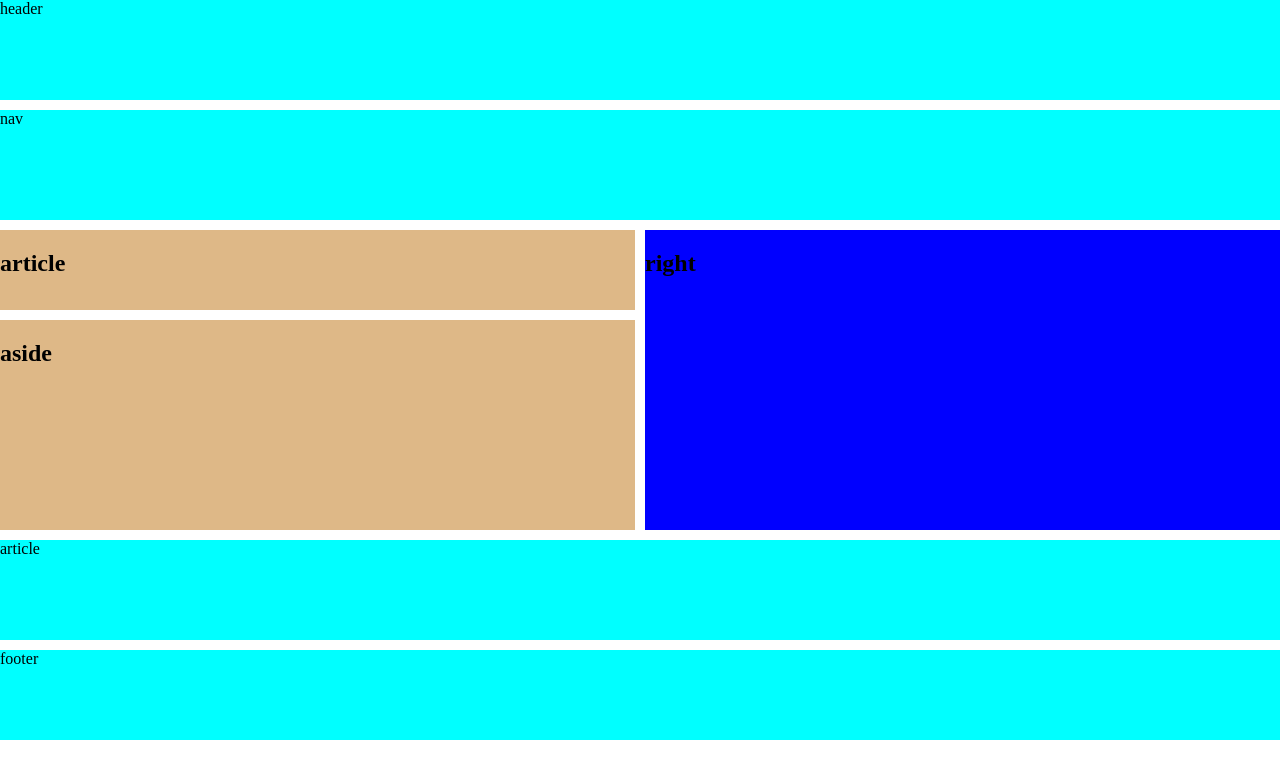
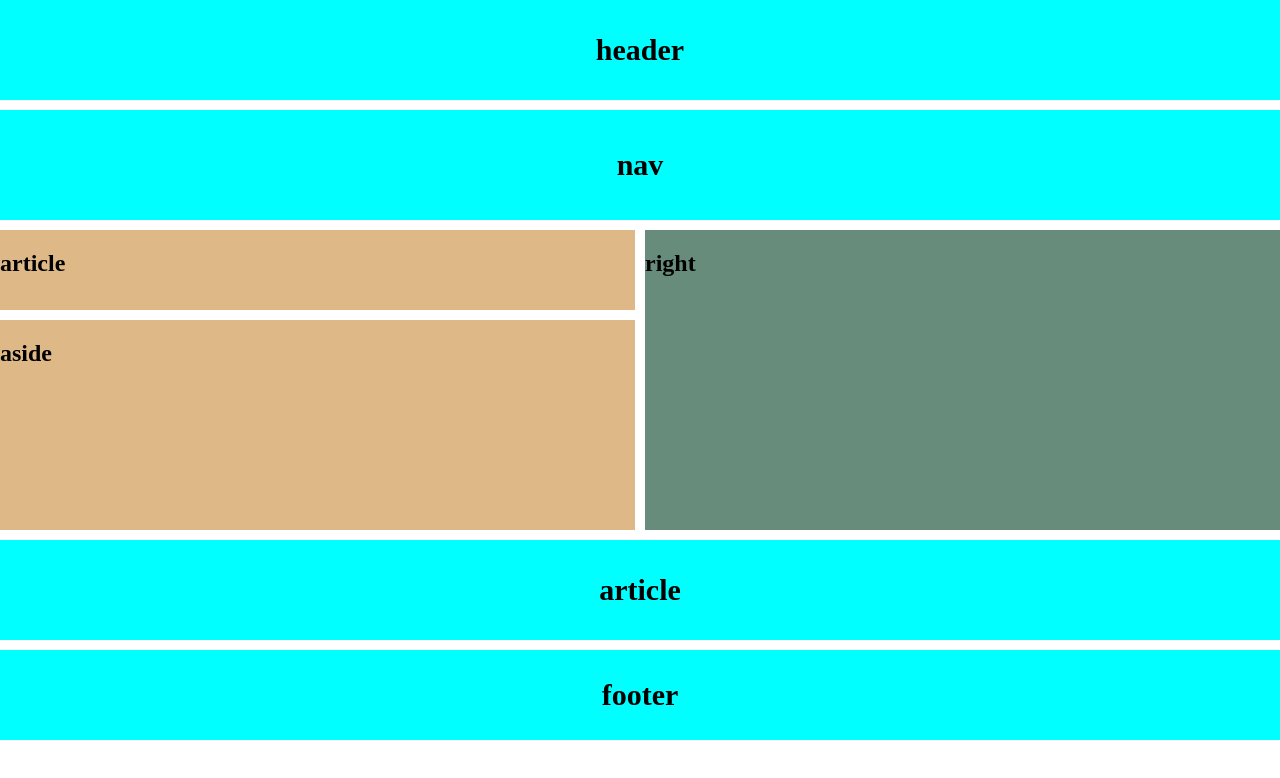
Before and after one commit to pranjal1-w/25VA151, a plain HTML site: page grid1.html in a window 1280 px wide. Drawn offline with Linux system fonts and the light colour scheme.

Commit message:
experiment 9

```diff
--- a/grid1.html
+++ b/grid1.html
@@ -20,11 +20,18 @@
             /* grid-template-columns:repeat(2,2fr) ; */
             grid-template-rows: 100px 110px 300px 100px 90px;
             gap: 10px;
+
         }
     .box {
         background-color: aqua;
      /* height: 300px; */
+     align-items: center;
+     justify-content: center;
+     font-size: 30px;
+     display: grid;
+     font-weight: bold;
     }
+
     .section {
         display: grid;
         grid-template-columns: repeat(2,1fr);
@@ -32,7 +39,7 @@
 
     }
     #right {
-        background-color: blue;
+        background-color: rgb(103, 140, 123);
     }
     #left {
         display: grid;
```
